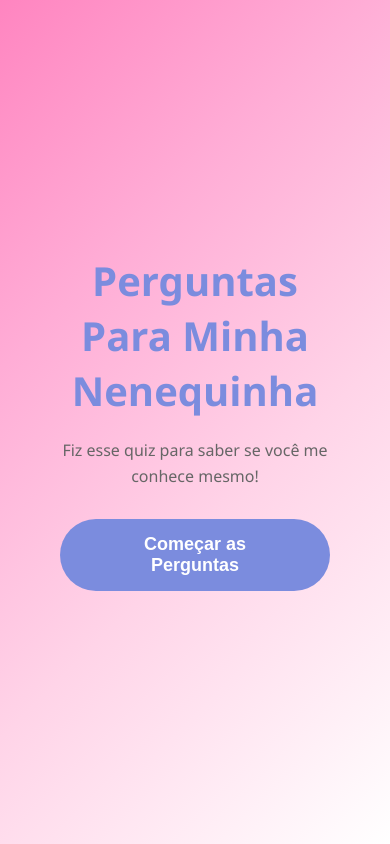
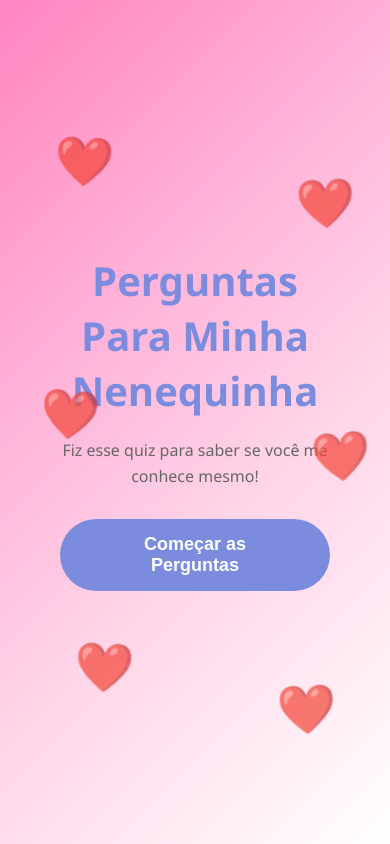
Before and after one commit to mystickk7z/site-rakelly, a website: page index.html in a window 390 px wide. Drawn offline with Linux system fonts and the light colour scheme.

Commit message:
Hearts spread on mobile

```diff
--- a/index.html
+++ b/index.html
@@ -42,25 +42,45 @@
 
         @media (max-width: 768px) {
             .static-heart {
-                position: relative !important;
-                display: inline-block;
+                position: fixed !important;
+                font-size: 3em;
+                z-index: 1000;
+            }
+
+            .static-heart:nth-child(1) {
+                left: 10% !important;
+                top: 15% !important;
+            }
+
+            .static-heart:nth-child(2) {
+                left: 5% !important;
+                top: 45% !important;
+            }
+
+            .static-heart:nth-child(3) {
+                left: 15% !important;
+                top: 75% !important;
+            }
+
+            .static-heart:nth-child(4) {
+                right: 10% !important;
                 left: auto !important;
-                right: auto !important;
-                top: auto !important;
-                margin: 10px;
-                font-size: 3em;
+                top: 20% !important;
+            }
+
+            .static-heart:nth-child(5) {
+                right: 5% !important;
+                left: auto !important;
+                top: 50% !important;
+            }
+
+            .static-heart:nth-child(6) {
+                right: 15% !important;
+                left: auto !important;
+                top: 80% !important;
             }
 
             .hearts-mobile-container {
-                display: flex;
-                flex-wrap: wrap;
-                justify-content: center;
-                gap: 20px;
-                margin: 30px 0;
-                padding: 20px;
-            }
-
-            body > .static-heart {
                 display: none;
             }
         }
@@ -430,15 +450,6 @@
             <div class="result-container">
                 <h1 id="result-title"></h1>
                 <p id="result-message"></p>
-                <!-- Corações para mobile -->
-                <div class="hearts-mobile-container">
-                    <div class="static-heart mobile-heart" data-index="0">❤️</div>
-                    <div class="static-heart mobile-heart" data-index="1">❤️</div>
-                    <div class="static-heart mobile-heart" data-index="2">❤️</div>
-                    <div class="static-heart mobile-heart" data-index="3">❤️</div>
-                    <div class="static-heart mobile-heart" data-index="4">❤️</div>
-                    <div class="static-heart mobile-heart" data-index="5">❤️</div>
-                </div>
             </div>
         </div>
 
```
Also changed, not shown: quiz.html (+35 -24 lines).
